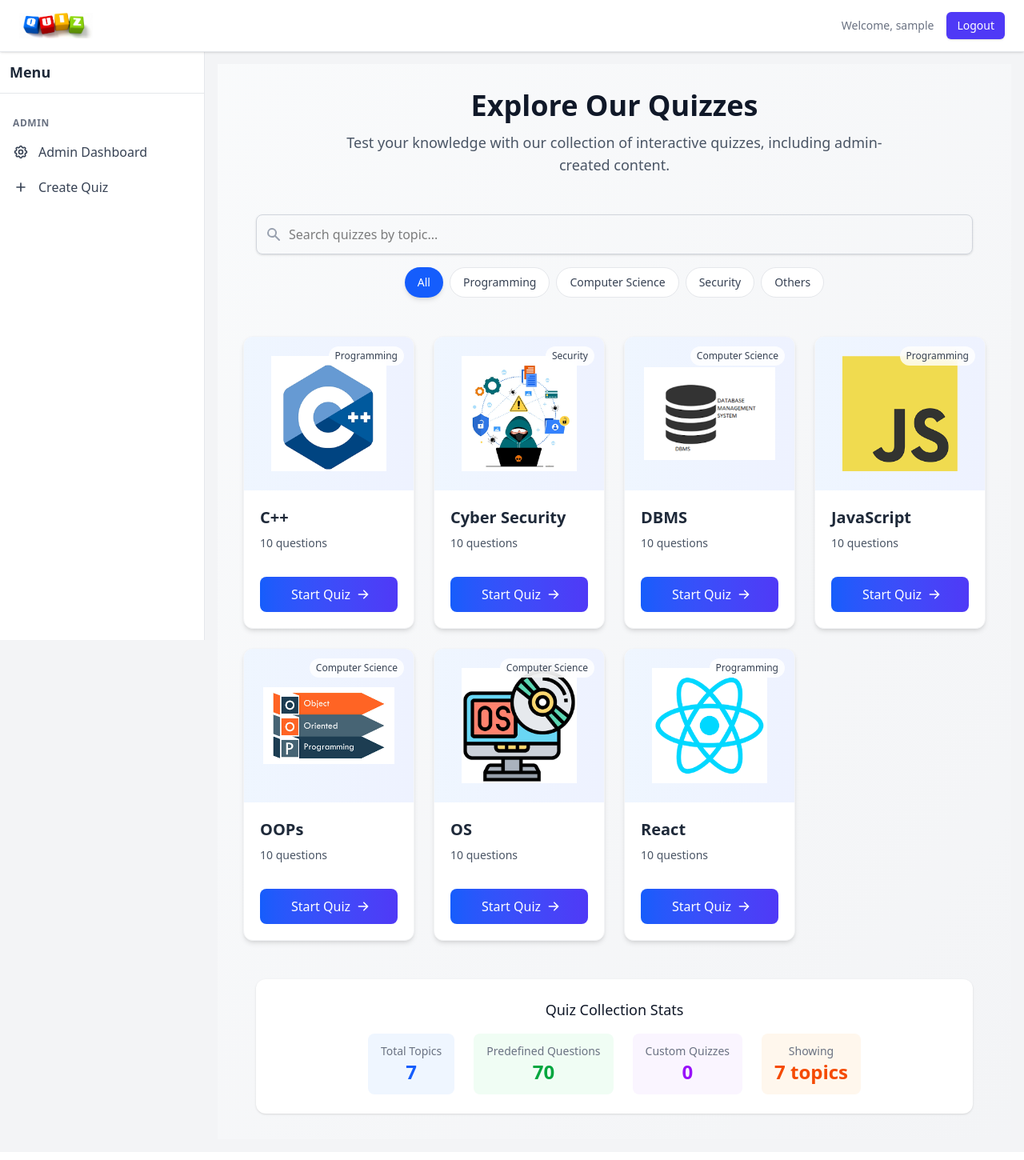
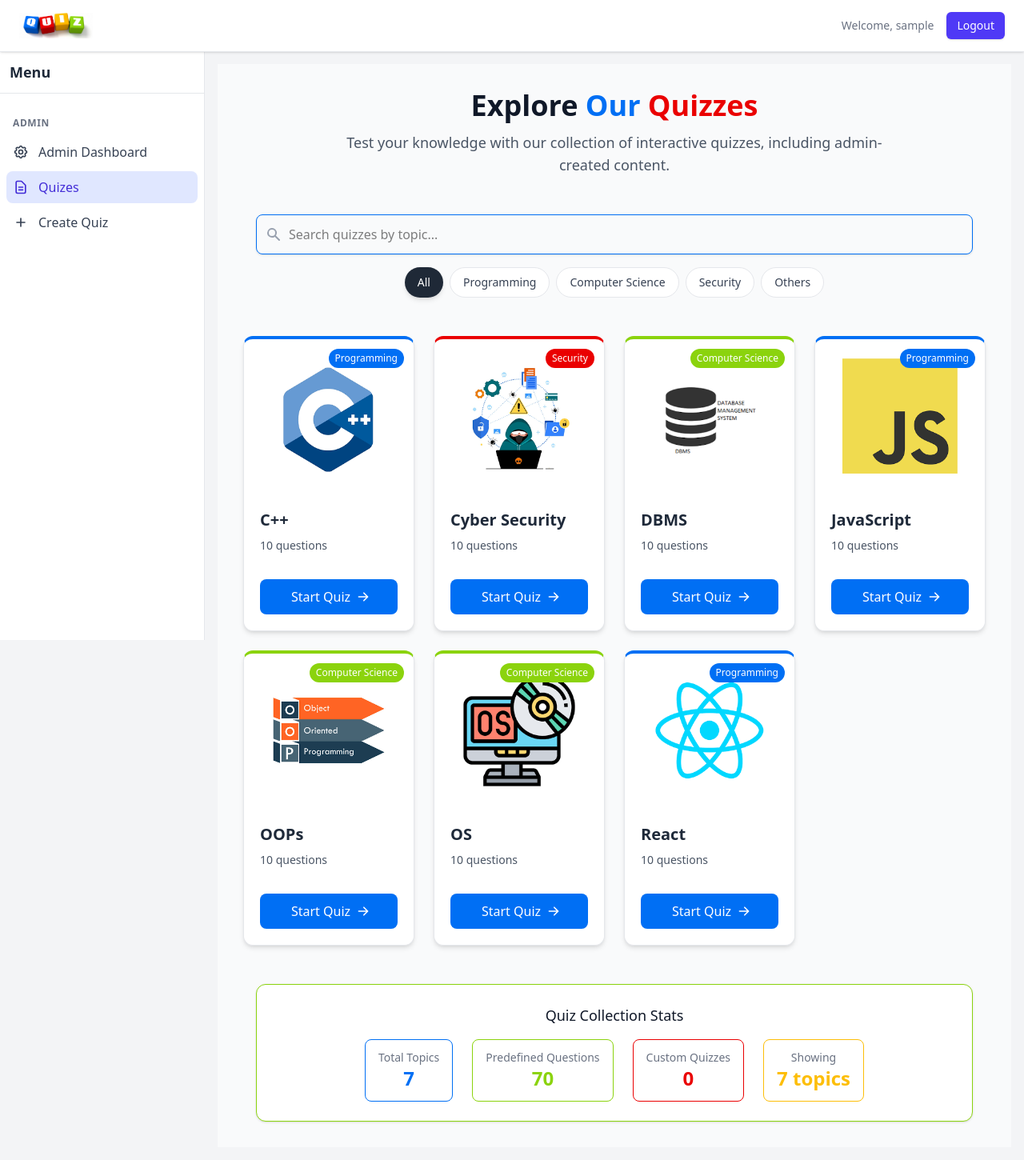
Before and after one commit to Himanshu-coder007/Quiz-app, a React (Vite) app: page /dashboard/quizes in a window 1280 px wide. Shown: the whole page at 80% size. Built offline with nearby package versions, Linux system fonts and the light colour scheme; sample sign-in values are in the browser's storage.

Commit message:
changes done

```diff
--- a/src/components/Sidebar.jsx
+++ b/src/components/Sidebar.jsx
@@ -90,6 +90,34 @@
                       Admin Dashboard
                     </NavLink>
                   </li>
+                  <li>
+                  <NavLink
+                    to="/dashboard/quizes"
+                    className={({ isActive }) =>
+                      `flex items-center p-2 rounded-lg transition-colors ${
+                        isActive
+                          ? 'bg-indigo-100 text-indigo-700'
+                          : 'text-gray-700 hover:bg-gray-100'
+                      }`
+                    }
+                  >
+                    <svg
+                      className="w-5 h-5 mr-3"
+                      fill="none"
+                      stroke="currentColor"
+                      viewBox="0 0 24 24"
+                      xmlns="http://www.w3.org/2000/svg"
+                    >
+                      <path
+                        strokeLinecap="round"
+                        strokeLinejoin="round"
+                        strokeWidth={2}
+                        d="M9 12h6m-6 4h6m2 5H7a2 2 0 01-2-2V5a2 2 0 012-2h5.586a1 1 0 01.707.293l5.414 5.414a1 1 0 01.293.707V19a2 2 0 01-2 2z"
+                      />
+                    </svg>
+                    Quizes
+                  </NavLink>
+                </li>
                   <li>
                     <NavLink
                       to="/dashboard/create-quiz"
--- a/src/pages/Quizes.jsx
+++ b/src/pages/Quizes.jsx
@@ -16,6 +16,16 @@
   const [searchTerm, setSearchTerm] = useState('');
   const [selectedCategory, setSelectedCategory] = useState('All');
   const [customQuizzes, setCustomQuizzes] = useState([]);
+
+  // Theme colors
+  const themeColors = {
+    primary: '#006FF4',
+    secondary: '#EA0001',
+    accent1: '#FDBE08',
+    accent2: '#8BD30D',
+    dark: '#1F2937',
+    light: '#F9FAFB'
+  };
 
   // Load custom quizzes from localStorage on component mount
   useEffect(() => {
@@ -84,11 +94,25 @@
   // Sort topics alphabetically
   const sortedTopics = [...filteredTopics].sort((a, b) => a.name.localeCompare(b.name));
 
+  // Get category color
+  const getCategoryColor = (category) => {
+    switch(category) {
+      case 'Programming': return themeColors.primary;
+      case 'Computer Science': return themeColors.accent2;
+      case 'Security': return themeColors.secondary;
+      case 'Others': return themeColors.accent1;
+      default: return themeColors.dark;
+    }
+  };
+
   return (
-    <div className="min-h-screen bg-gradient-to-br from-gray-50 to-gray-100 py-8 px-4 sm:px-6 lg:px-8">
+    <div className="min-h-screen bg-gray-50 py-8 px-4 sm:px-6 lg:px-8">
       <div className="max-w-7xl mx-auto">
         <div className="text-center mb-12">
-          <h1 className="text-4xl font-bold text-gray-900 mb-3">Explore Our Quizzes</h1>
+          <h1 className="text-4xl font-bold text-gray-900 mb-3">
+            Explore <span style={{ color: themeColors.primary }}>Our</span>{' '}
+            <span style={{ color: themeColors.secondary }}>Quizzes</span>
+          </h1>
           <p className="text-lg text-gray-600 max-w-2xl mx-auto">
             Test your knowledge with our collection of interactive quizzes, including admin-created content.
           </p>
@@ -109,6 +133,7 @@
               className="block w-full pl-10 pr-3 py-3 rounded-lg border border-gray-300 focus:outline-none focus:ring-2 focus:ring-blue-500 focus:border-transparent shadow-sm"
               value={searchTerm}
               onChange={(e) => setSearchTerm(e.target.value)}
+              style={{ borderColor: themeColors.primary }}
             />
           </div>
 
@@ -118,11 +143,15 @@
               <button
                 key={category}
                 onClick={() => setSelectedCategory(category)}
-                className={`px-4 py-2 rounded-full text-sm font-medium transition-colors ${
+                className={`px-4 py-2 rounded-full text-sm font-medium transition-all duration-300 ${
                   selectedCategory === category
-                    ? 'bg-blue-600 text-white shadow-md'
+                    ? 'text-white shadow-md'
                     : 'bg-white text-gray-700 hover:bg-gray-100 border border-gray-200'
                 }`}
+                style={{
+                  backgroundColor: selectedCategory === category ? getCategoryColor(category) : '',
+                  borderColor: selectedCategory === category ? getCategoryColor(category) : ''
+                }}
               >
                 {category}
               </button>
@@ -132,7 +161,7 @@
 
         {/* Results Section */}
         {sortedTopics.length === 0 ? (
-          <div className="text-center py-16 bg-white rounded-xl shadow-sm max-w-2xl mx-auto">
+          <div className="text-center py-16 bg-white rounded-xl shadow-sm max-w-2xl mx-auto border" style={{ borderColor: themeColors.accent1 }}>
             <svg className="mx-auto h-12 w-12 text-gray-400" fill="none" viewBox="0 0 24 24" stroke="currentColor">
               <path strokeLinecap="round" strokeLinejoin="round" strokeWidth={1.5} d="M9.172 16.172a4 4 0 015.656 0M9 10h.01M15 10h.01M21 12a9 9 0 11-18 0 9 9 0 0118 0z" />
             </svg>
@@ -148,7 +177,12 @@
                   setSearchTerm('');
                   setSelectedCategory('All');
                 }}
-                className="inline-flex items-center px-4 py-2 border border-transparent text-sm font-medium rounded-md shadow-sm text-white bg-blue-600 hover:bg-blue-700 focus:outline-none focus:ring-2 focus:ring-offset-2 focus:ring-blue-500"
+                className="inline-flex items-center px-4 py-2 border border-transparent text-sm font-medium rounded-md shadow-sm text-white focus:outline-none focus:ring-2 focus:ring-offset-2 transition-all duration-300"
+                style={{
+                  backgroundColor: themeColors.primary,
+                  '&:hover': { backgroundColor: '#0059C7' },
+                  focusRingColor: themeColors.primary
+                }}
               >
                 Clear filters
               </button>
@@ -159,10 +193,17 @@
             {sortedTopics.map((topic) => (
               <div
                 key={topic.name}
-                className="bg-white rounded-xl shadow-md overflow-hidden transition-all duration-300 hover:shadow-lg hover:-translate-y-1 flex flex-col h-full border border-gray-100"
+                className="bg-white rounded-xl shadow-md overflow-hidden transition-all duration-300 hover:shadow-lg hover:-translate-y-1 flex flex-col h-full border border-gray-200"
+                style={{
+                  borderTopColor: getCategoryColor(topic.category),
+                  borderTopWidth: '4px'
+                }}
               >
-                <div className="h-48 w-full overflow-hidden relative bg-gradient-to-r from-blue-50 to-indigo-50 flex items-center justify-center p-4">
-                  <div className="absolute top-3 right-3 bg-white/80 backdrop-blur-sm text-xs font-medium px-2 py-1 rounded-full text-gray-700">
+                <div className="h-48 w-full overflow-hidden relative flex items-center justify-center p-4">
+                  <div
+                    className="absolute top-3 right-3 text-xs font-medium px-2 py-1 rounded-full text-white"
+                    style={{ backgroundColor: getCategoryColor(topic.category) }}
+                  >
                     {topic.category}
                   </div>
                   <div className="h-full w-full flex items-center justify-center">
@@ -186,7 +227,11 @@
                   </div>
                   <button
                     onClick={() => handleStartQuiz(topic.name, topic.isCustom)}
-                    className="w-full mt-4 bg-gradient-to-r from-blue-600 to-indigo-600 hover:from-blue-700 hover:to-indigo-700 text-white font-medium py-2.5 px-4 rounded-lg transition-all duration-300 text-center flex items-center justify-center"
+                    className="w-full mt-4 text-white font-medium py-2.5 px-4 rounded-lg transition-all duration-300 text-center flex items-center justify-center hover:shadow-md"
+                    style={{
+                      backgroundColor: themeColors.primary,
+                      '&:hover': { backgroundColor: '#0059C7' }
+                    }}
                   >
                     Start Quiz
                     <svg className="ml-2 -mr-1 w-4 h-4" fill="currentColor" viewBox="0 0 20 20" xmlns="http://www.w3.org/2000/svg">
@@ -201,29 +246,29 @@
 
         {/* Stats Section */}
         {sortedTopics.length > 0 && (
-          <div className="mt-12 bg-white rounded-xl shadow-sm p-6 max-w-4xl mx-auto">
+          <div className="mt-12 bg-white rounded-xl shadow-sm p-6 max-w-4xl mx-auto border" style={{ borderColor: themeColors.accent2 }}>
             <div className="text-center">
               <h3 className="text-lg font-medium text-gray-900 mb-4">Quiz Collection Stats</h3>
               <div className="flex flex-wrap justify-center gap-6">
-                <div className="px-4 py-3 bg-blue-50 rounded-lg">
+                <div className="px-4 py-3 rounded-lg border" style={{ borderColor: themeColors.primary }}>
                   <p className="text-sm font-medium text-gray-500">Total Topics</p>
-                  <p className="text-2xl font-bold text-blue-600">{allTopics.length}</p>
+                  <p className="text-2xl font-bold" style={{ color: themeColors.primary }}>{allTopics.length}</p>
                 </div>
-                <div className="px-4 py-3 bg-green-50 rounded-lg">
+                <div className="px-4 py-3 rounded-lg border" style={{ borderColor: themeColors.accent2 }}>
                   <p className="text-sm font-medium text-gray-500">Predefined Questions</p>
-                  <p className="text-2xl font-bold text-green-600">
+                  <p className="text-2xl font-bold" style={{ color: themeColors.accent2 }}>
                     {predefinedTopics.reduce((sum, topic) => sum + topic.count, 0)}
                   </p>
                 </div>
-                <div className="px-4 py-3 bg-purple-50 rounded-lg">
+                <div className="px-4 py-3 rounded-lg border" style={{ borderColor: themeColors.secondary }}>
                   <p className="text-sm font-medium text-gray-500">Custom Quizzes</p>
-                  <p className="text-2xl font-bold text-purple-600">
+                  <p className="text-2xl font-bold" style={{ color: themeColors.secondary }}>
                     {customQuizzes.length}
                   </p>
                 </div>
-                <div className="px-4 py-3 bg-orange-50 rounded-lg">
+                <div className="px-4 py-3 rounded-lg border" style={{ borderColor: themeColors.accent1 }}>
                   <p className="text-sm font-medium text-gray-500">Showing</p>
-                  <p className="text-2xl font-bold text-orange-600">
+                  <p className="text-2xl font-bold" style={{ color: themeColors.accent1 }}>
                     {sortedTopics.length} {sortedTopics.length === 1 ? 'topic' : 'topics'}
                   </p>
                 </div>
```
